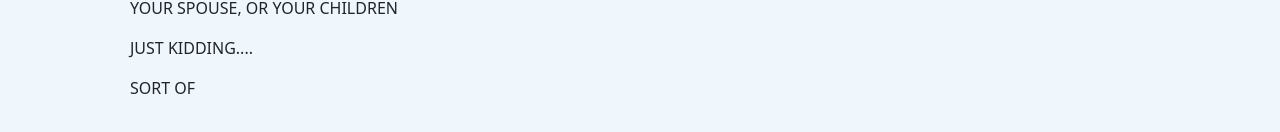
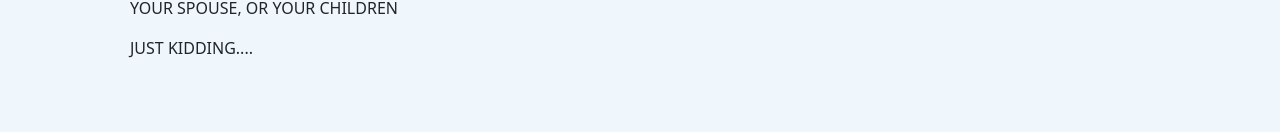
Before and after one commit to lailiel/JustTask, a React (Vite) app in the folder client/: page / in a window 1280 px wide. Shown: the part 308-440 px from the top of the page. Built offline with nearby package versions, Linux system fonts and the light colour scheme.

Commit message:
push for heroku

```diff
--- a/client/src/pages/HomePage.jsx
+++ b/client/src/pages/HomePage.jsx
@@ -13,7 +13,6 @@ export default function HomePage() {
         <p>WITHOUT SLAPPING YOUR ROOMMATES,</p>
         <p>YOUR SPOUSE, OR YOUR CHILDREN</p>
         <p>JUST KIDDING....</p>
-        <p>SORT OF</p>
       </div>
     </Container>
   );
```
